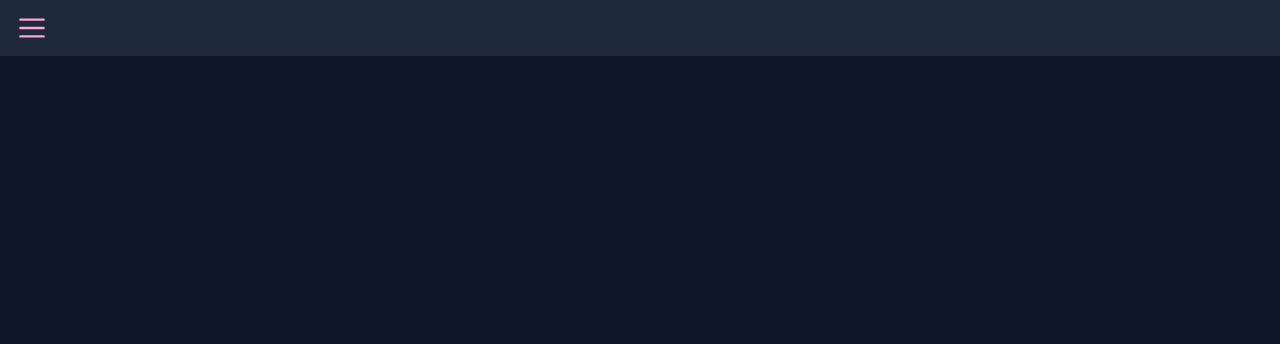
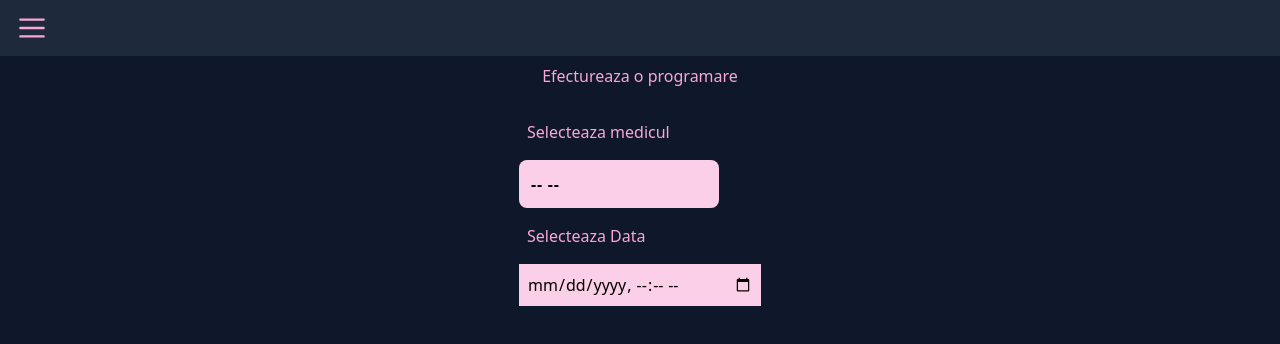
Before and after one commit to seculiraul/cardio-client, a React (Create React App) app: page /programare in a window 1280 px wide. Shown: the top 344 px of the page. Built offline with nearby package versions, Linux system fonts and the light colour scheme.

Commit message:
Added Dropbox

```diff
--- a/src/App.js
+++ b/src/App.js
@@ -2,6 +2,7 @@ import { Routes, Route } from 'react-router-dom'
 import SignIn from './features/SignIn'
 import SignUp from './features/SignUp'
 import Navbar from './components/Navbar'
+import Appointment from './features/appointments/Appointment'
 const App = () => {
   return (
     <div className="bg-slate-900 h-screen">
@@ -9,6 +10,7 @@ const App = () => {
       <Routes>
         <Route path="/signIn" element={<SignIn />} />
         <Route path="/signUp" element={<SignUp />} />
+        <Route path="/programare" element={<Appointment />} />
       </Routes>
     </div>
   )
--- /dev/null
+++ b/src/components/Dropdown.js
@@ -0,0 +1,50 @@
+import { Transition } from '@headlessui/react'
+import { useState } from 'react'
+
+const Dropdown = ({ list, extraClasses, onItemPicked, defaultValue }) => {
+  const [isOpen, setIsOpen] = useState(false)
+  const [title, setTitle] = useState('')
+
+  const onDropdownClick = (e) => {
+    e.preventDefault()
+    setIsOpen((prev) => !prev)
+  }
+
+  const onClickOnOption = (title, value) => {
+    setTitle(title)
+    onItemPicked(value)
+    setIsOpen(false)
+  }
+  return (
+    <div className="flex flex-col items-center w-[200px] rounded-lg">
+      <button
+        onClick={(e) => onDropdownClick(e)}
+        className="bg-pink-200 p-2 w-full flex items-center justify-between font-bold rounded-lg tracking-wider border-4 border-transparent active:border-white active:text-black duration-300"
+      >
+        {title || defaultValue}
+      </button>
+      <Transition
+        show={isOpen}
+        enter="ease-out duration-300"
+        enterFrom="opacity-0"
+        enterTo="opacity-100"
+        leave="ease-in duration-300"
+        leaveFrom="opacity-100"
+        leaveTo="opacity-0"
+        className="bg-pink-300 mt-2 flex flex-col items-start rounded-lg p-2 w-full"
+      >
+        {list.map(({ title, value }, index) => (
+          <div
+            key={index}
+            onClick={() => onClickOnOption(title, value)}
+            className="flex w-full justify-between p-2 hover:bg-pink-200 cursor-pointer rounded-lg border-l-transparent duration-300"
+          >
+            <h3>{title}</h3>
+          </div>
+        ))}
+      </Transition>
+    </div>
+  )
+}
+
+export default Dropdown
--- /dev/null
+++ b/src/features/appointments/Appointment.js
@@ -0,0 +1,37 @@
+import Dropdown from '../../components/Dropdown'
+
+const Appointment = () => {
+  const doctorList = [
+    { title: 'doctor 1', value: 1 },
+    { title: 'doctor2', value: 2 },
+    { title: 'doctor3', value: 3 },
+  ]
+
+  const onItemPicked = (opt) => {
+    console.log(opt)
+  }
+  return (
+    <div className="flex flex-col items-center justify-center">
+      <label className="mx-auto p-2 text-pink-300 font-large">
+        Efectureaza o programare
+      </label>
+
+      <form className="p-2 m-2">
+        <div className="flex flex-col gap-2">
+          <label className="text-pink-300 p-2">Selecteaza medicul</label>
+          <Dropdown
+            list={doctorList}
+            onItemPicked={onItemPicked}
+            defaultValue={'-- --'}
+          />
+        </div>
+        <div className="flex flex-col gap-2 my-2">
+          <label className="text-pink-300 p-2">Selecteaza Data</label>
+          <input className="bg-pink-200 p-2 text-black" type="datetime-local" />
+        </div>
+      </form>
+    </div>
+  )
+}
+
+export default Appointment
```
